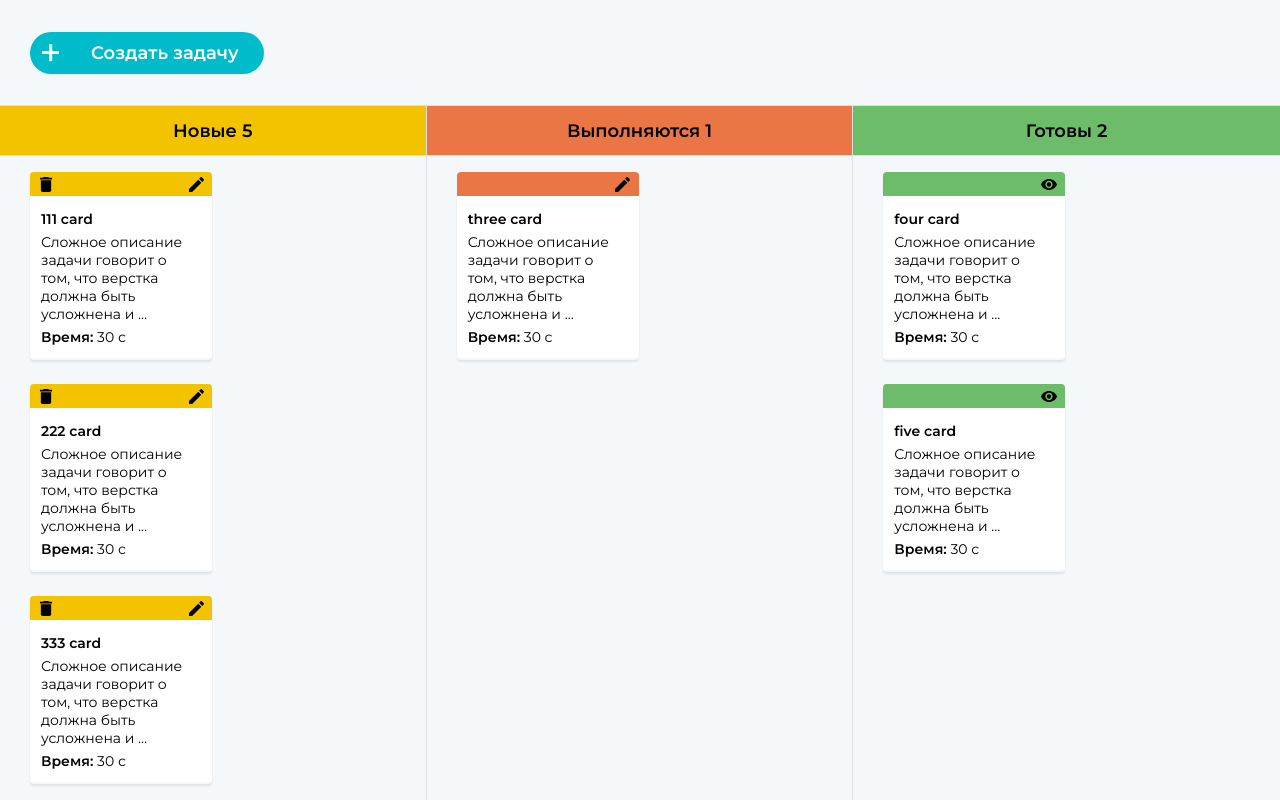
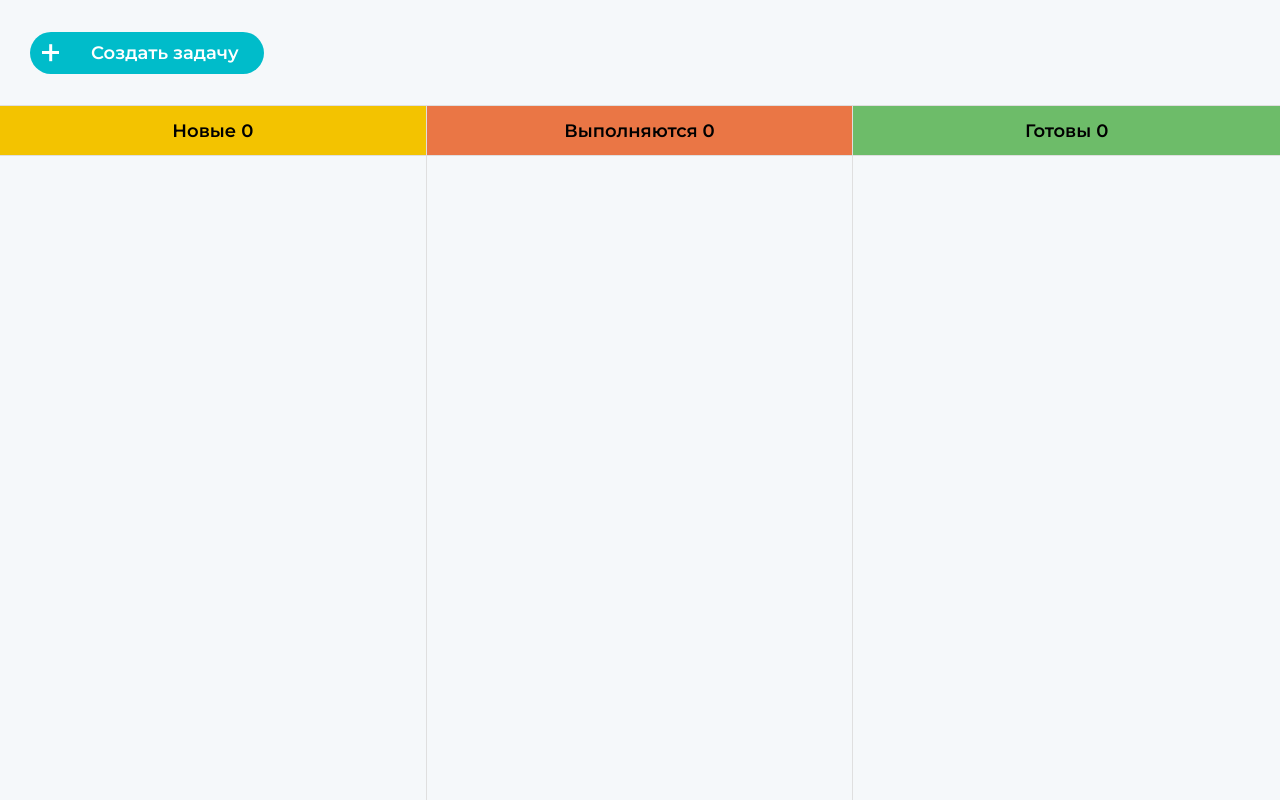
Before and after one commit to Kreash/kanban-board, an Angular app: page / in a window 1280 px wide. Built offline with nearby package versions, Linux system fonts and the light colour scheme.

Commit message:
Настроил создание,перетаскивание и удаление задач

```diff
--- a/src/app/app.component.html
+++ b/src/app/app.component.html
@@ -5,7 +5,14 @@
 </header>
 
 <main class="main">
-  <app-board></app-board>
+  <app-board
+    [сardsArrs]='cardsArrs'
+    [newCards] = 'newCards'
+    [inProgressCards] = 'inProgressCards'
+    [doneCards] = 'doneCards'
+    (changeStatusTask)=changeStatusTask($event)
+    (deleteTask)=deleteTask($event)>
+  </app-board>
 </main>
 
 <div class="modal-wrap" *ngIf="showModal">
--- a/src/app/app.component.ts
+++ b/src/app/app.component.ts
@@ -1,9 +1,10 @@
 import { Component } from '@angular/core';
 
-export interface ModalOptions {
-  status: string,
-  title: string,
-  description?: string
+export interface CardObject {
+  id?: number;
+  status?: string;
+  title: string;
+  description: string;
 }
 
 @Component({
@@ -12,9 +13,14 @@ export interface ModalOptions {
   styleUrls: ['./app.component.scss']
 })
 export class AppComponent {
+  cardsArrs: (CardObject[])[] = [[],[],[]]
+  newCards: CardObject[] = [];
+  inProgressCards: CardObject[] = [];
+  doneCards: CardObject[] = [];
+
   showModal = false;
   worker: Worker;
-  modalOptions: ModalOptions = {
+  modalOptions: CardObject = {
     status: 'new',
     title: 'Новая задача 1 ',
     description: 'Сложное описание задачи говорит о том, что верстка должна быть усложнена и необходимо сделать ее качественно'
@@ -24,18 +30,22 @@ export class AppComponent {
   constructor() {
     // if (typeof Worker !== 'undefined') {
       this.worker = new Worker(new URL('./workers/app.worker', import.meta.url));
-      this.worker.addEventListener('message',
-        (message: MessageEvent) =>
-          console.log(
-            'Got data from worker: ',
-            message.data
-          )
-      )
+      this.worker.addEventListener('message', (message: MessageEvent) => {
+        this.cardsArrs = message.data
+
+        this.newCards = message.data[0];
+        this.inProgressCards = message.data[1];
+        this.doneCards = message.data[2];
+
+        // console.log('Got data from worker: ', message.data);
+      })
       this.action = 'new-task'
-
     // } else {
     //   console.log('Web worker is not suported!')
     // }
+
+    this.worker.postMessage({evt: 'read-tasks'});
+
   }
 
   newTask() {
@@ -55,12 +65,20 @@ export class AppComponent {
     // this.worker.postMessage({evt: 'new-task', taskObject: this.modalOptions});
   }
 
-  saveModal(evt: ModalOptions) {
+  saveModal(evt: CardObject) {
     console.log(evt)
     this.worker.postMessage({evt: this.action, taskObject: evt});
     this.showModal = false;
   }
 
+  changeStatusTask(taskAndColumn: Object) {
+    this.worker.postMessage({evt: 'edit-status-task', taskAndColumn: taskAndColumn});
+  }
+
+  deleteTask(id:number) {
+    this.worker.postMessage({evt: 'delete-task', id: id});
+  }
+
 
 
 }
--- a/src/app/blocks/board/board.component.html
+++ b/src/app/blocks/board/board.component.html
@@ -1,75 +1,53 @@
 <div class="board__columns">
+
   <div class="board__column board__column_new">
-    <div class="board__column-head">Новые {{new.length}}</div>
-
-
+    <div class="board__column-head">Новые {{newCards.length}}</div>
 
     <div class="board__column-body"
       cdkDropListOrientation="horizontal"
-
-
       cdkDropList
       #newList="cdkDropList"
-    [cdkDropListData]="new"
+      [cdkDropListData]="newCards"
       [cdkDropListConnectedTo]="[inProgressList]"
       (cdkDropListDropped)="drop($event)">
 
-      <div class="board__card-wrap" *ngFor="let item of new" >
-        <app-card [cardObject] = 'item'></app-card>
+      <div class="board__card-wrap" *ngFor="let item of newCards" >
+        <app-card [cardObject] = "item" (cardEvent)="cardEvent($event)"></app-card>
+      </div>
     </div>
   </div>
 
-
-
-    <!-- <div class="board__column-body">
-      <div class="board__card-wrap">
-        <app-card></app-card>
-      </div>
-      <div class="board__card-wrap">
-        <app-card></app-card>
-      </div>
-      <div class="board__card-wrap">
-        <app-card></app-card>
-      </div>
-    </div> -->
-
-  </div>
   <div class="board__column board__column_in-progress">
-    <div class="board__column-head">Выполняются {{inProgress.length}}</div>
-
+    <div class="board__column-head">Выполняются {{inProgressCards.length}}</div>
 
       <div class="board__column-body"
         cdkDropListOrientation="horizontal"
         cdkDropList
         #inProgressList="cdkDropList"
-      [cdkDropListData]="inProgress"
+        [cdkDropListData]="inProgressCards"
         [cdkDropListConnectedTo]="[doneList]"
         (cdkDropListDropped)="drop($event)">
 
-        <div class="board__card-wrap" *ngFor="let item of inProgress">
-          <app-card [cardObject] = 'item'></app-card>
+        <div class="board__card-wrap" *ngFor="let item of inProgressCards">
+          <app-card [cardObject] = "item" (cardEvent)="cardEvent($event)"></app-card>
+        </div>
       </div>
   </div>
 
-
-
-  </div>
   <div class="board__column board__column_done">
-    <div class="board__column-head">Готовы {{done.length}}</div>
-
+    <div class="board__column-head">Готовы {{doneCards.length}}</div>
 
       <div class="board__column-body"
         cdkDropListOrientation="horizontal"
         cdkDropList
         #doneList="cdkDropList"
-      [cdkDropListData]="done"
+        [cdkDropListData]="doneCards"
         (cdkDropListDropped)="drop($event)">
 
-        <div class="board__card-wrap" *ngFor="let item of done">
-          <app-card [cardObject] = 'item'></app-card>
+        <div class="board__card-wrap" *ngFor="let item of doneCards">
+          <app-card [cardObject] = "item" (cardEvent)="cardEvent($event)"></app-card>
+        </div>
       </div>
   </div>
 
-
 </div>
-</div>
--- a/src/app/blocks/board/board.component.ts
+++ b/src/app/blocks/board/board.component.ts
@@ -1,14 +1,8 @@
-import { Component, OnInit } from '@angular/core';
-import {CdkDragDrop, moveItemInArray, transferArrayItem} from '@angular/cdk/drag-drop';
+import { Component, OnInit, Input, Output, EventEmitter } from '@angular/core';
+import { CdkDragDrop, moveItemInArray, transferArrayItem } from '@angular/cdk/drag-drop';
+import { CardObject } from '../../app.component';
 
 
-export interface CardObject {
-  id?: number;
-  status?: string;
-  title: string;
-  description?: string;
-  time?: number;
-}
 
 @Component({
   selector: 'app-board',
@@ -17,48 +11,54 @@ export interface CardObject {
 })
 export class BoardComponent {
 
-  constructor() { }
+  @Input() сardsArrs: (CardObject[])[];
+  @Input() newCards: CardObject[];
+  @Input() inProgressCards: CardObject[];
+  @Input() doneCards: CardObject[];
+  @Output() changeStatusTask = new EventEmitter();
+  @Output() deleteTask = new EventEmitter();
+
+  constructor() {
+    this.сardsArrs = [[{title: '111 card',
+    description: 'Сложное описание задачи говорит о том, что верстка должна быть усложнена и …',
+    status: 'new',
+    id: 1}],[{title: '111 card',
+    description: 'Сложное описание задачи говорит о том, что верстка должна быть усложнена и …',
+    status: 'new',
+    id: 1}],[{title: '111 card',
+    description: 'Сложное описание задачи говорит о том, что верстка должна быть усложнена и …',
+    status: 'new',
+    id: 1}]]
+
+    this.newCards = []
+    this.inProgressCards = []
+    this.doneCards = []
+  }
 
   new: CardObject[] = [
     {title: '111 card',
     description: 'Сложное описание задачи говорит о том, что верстка должна быть усложнена и …',
     status: 'new',
     id: 1},
-    {title: '222 card',
-    description: 'Сложное описание задачи говорит о том, что верстка должна быть усложнена и …',status: 'new',
-    id: 2},
-    {title: '333 card',
-    description: 'Сложное описание задачи говорит о том, что верстка должна быть усложнена и …',status: 'new',
-    id: 3},
-    {title: '444 card',
-    description: 'Сложное описание задачи говорит о том, что верстка должна быть усложнена и …',status: 'new',
-    id: 4},
-    {title: '555 card',
-    description: 'Сложное описание задачи говорит о том, что верстка должна быть усложнена и …',
-    status: 'new',
-    id: 5},
   ];
-
   inProgress: CardObject[] = [
     {title: 'three card',
     description: 'Сложное описание задачи говорит о том, что верстка должна быть усложнена и …',
     status: 'in-progress'},
   ];
-
   done: CardObject[] = [
     {title: 'four card',
-    description: 'Сложное описание задачи говорит о том, что верстка должна быть усложнена и …',
-    status: 'done'},
-    {title: 'five card',
     description: 'Сложное описание задачи говорит о том, что верстка должна быть усложнена и …',
     status: 'done'}
   ];
 
   drop(event: CdkDragDrop<CardObject[]>) {
     if (event.previousContainer === event.container) {
-      moveItemInArray(event.container.data, event.previousIndex, event.currentIndex);
+      moveItemInArray(event.container.data, event.previousIndex, event.previousIndex);
     } else {
-      // console.log(event.previousContainer.data[event.previousIndex].id)
+      this.changeStatusTask.emit({
+        taskObject: event.previousContainer.data[event.previousIndex],
+        nextColumnId: event.container.id})
       transferArrayItem(event.previousContainer.data,
                         event.container.data,
                         event.previousIndex,
@@ -66,4 +66,18 @@ export class BoardComponent {
     }
   }
 
+
+  cardEvent(evt: {action:string, id:number}) {
+    if (evt.action === 'delete') {
+      this.deleteTask.emit(evt.id)
+    } else if (evt.action === 'edit') {
+
+    } else if(evt.action === 'show') {
+
+    }
+
+
+
+    // console.log(evt)
+  }
 }
--- a/src/app/blocks/card-modal/card-modal.component.ts
+++ b/src/app/blocks/card-modal/card-modal.component.ts
@@ -1,5 +1,5 @@
 import { Component, OnInit, Input, Output, EventEmitter } from '@angular/core';
-import { ModalOptions } from '../../app.component';
+import { CardObject } from '../../app.component';
 
 @Component({
   selector: 'app-card-modal',
@@ -8,7 +8,7 @@ import { ModalOptions } from '../../app.component';
 })
 export class CardModalComponent implements OnInit {
 
-  @Input() modalOptions: ModalOptions;
+  @Input() modalOptions: CardObject;
   @Input() action: string;
   @Output() closeModal = new EventEmitter();
   @Output() saveModal = new EventEmitter();
--- a/src/app/blocks/card/card.component.html
+++ b/src/app/blocks/card/card.component.html
@@ -19,8 +19,8 @@
     <div class="card__description">
       {{cardObject.description}}
     </div>
-    <div class="card__time">
+    <!-- <div class="card__time">
       <b>Время:</b> 30 с
-    </div>
+    </div> -->
   </div>
 </div>
--- a/src/app/blocks/card/card.component.scss
+++ b/src/app/blocks/card/card.component.scss
@@ -3,7 +3,7 @@
 .card {
   $self: &;
 
-  height: 188px;
+  // height: 188px;
   width: 182px;
   box-shadow: 0px 2px 2px rgba(155, 166, 178, 0.25);
   border-radius: 4px;
@@ -46,6 +46,8 @@
 
 
   &__main {
+    height: 139px;
+
     background-color: white;
 
     padding: 14px 16px 12px 11px;
--- a/src/app/blocks/card/card.component.ts
+++ b/src/app/blocks/card/card.component.ts
@@ -1,5 +1,5 @@
 import { Component, OnInit, Input, Output, EventEmitter } from '@angular/core';
-import { CardObject } from '../board/board.component'
+import { CardObject } from '../../app.component';
 import {CdkDragDrop, moveItemInArray, transferArrayItem} from '@angular/cdk/drag-drop';
 
 // interface CardObject {
@@ -18,7 +18,7 @@ export class CardComponent implements OnInit {
   constructor() {
     this.cardObject = {
       title: '',
-      id: 0
+      description: ''
     }
    }
 
```
Also changed, not shown: src/app/workers/app.worker.ts (+83 -28 lines). Lines whose indentation alone changed are shown as unchanged.
